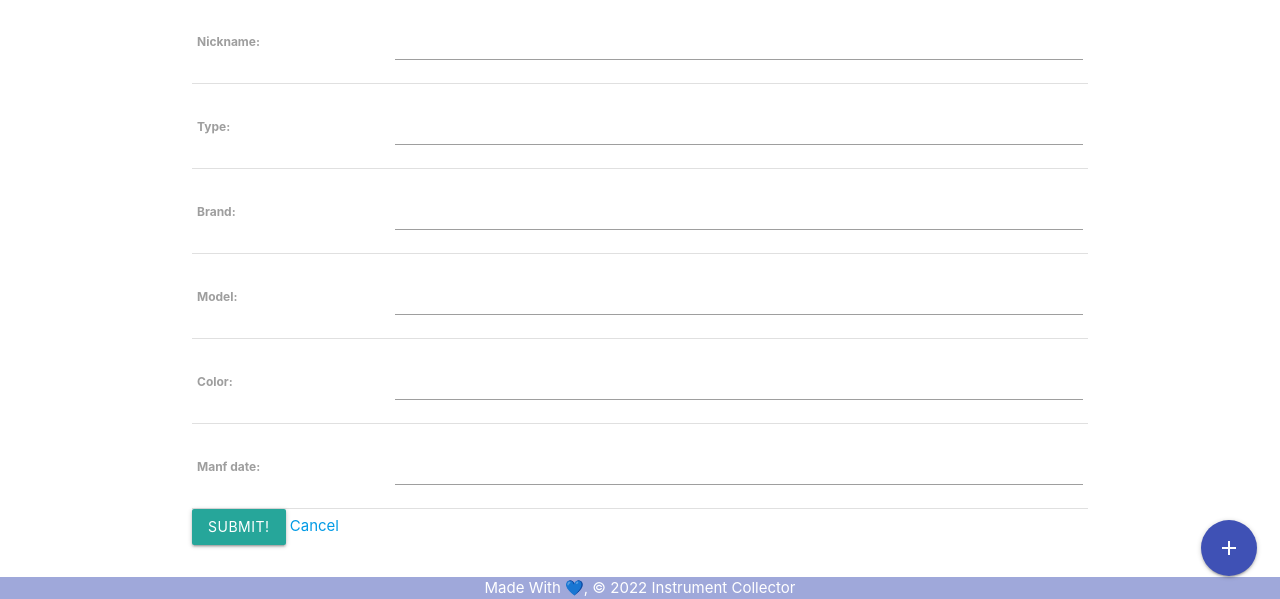
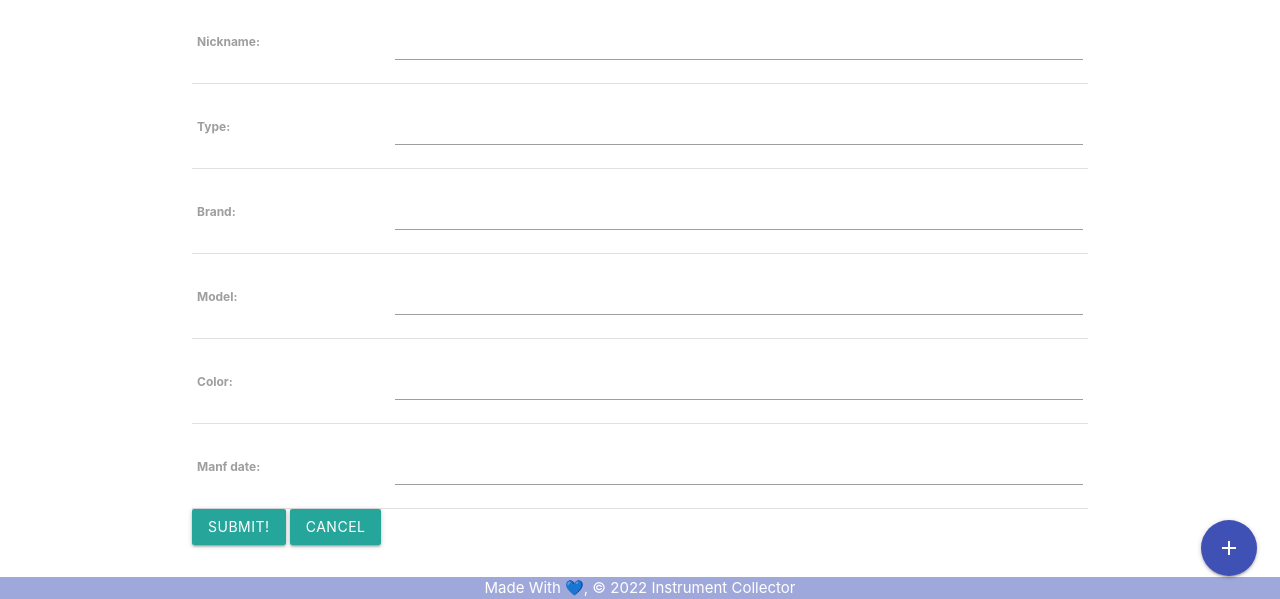
Before and after one commit to hey-now/instrumentcollector, a Django app: page /instruments/create/ in a window 1280 px wide. Shown: the part 201-800 px from the top of the page. Run offline with Django 4.2, Linux system fonts and the light colour scheme.

Commit message:
adding cancel buttons and CSS

```diff
--- a/main_app/templates/main_app/instrument_confirm_delete.html
+++ b/main_app/templates/main_app/instrument_confirm_delete.html
@@ -8,6 +8,6 @@
   <form action="" method="POST">
     {% csrf_token %}
     <input type="submit" value="Yes - Delete!" class="btn">
-    <a href="{% url 'detail' instrument.id %}">Cancel</a>
+    <a href="{% url 'detail' instrument.id %}" class="btn">Cancel</a>
   </form>
 {% endblock %}
--- a/main_app/templates/main_app/instrument_form.html
+++ b/main_app/templates/main_app/instrument_form.html
@@ -16,6 +16,6 @@
       {{ form.as_table }}
     </table>
     <input type="submit" value="Submit!" class="btn">
-    <a href="{% url 'detail' instrument.id %}">Cancel</a>
+    <a href="{% url 'detail' instrument.id %}" class="btn">Cancel</a>
   </form>
 {% endblock %}
```
